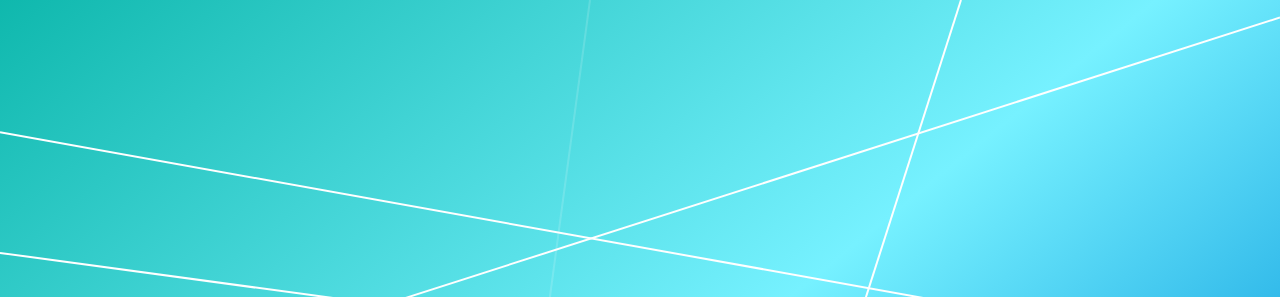
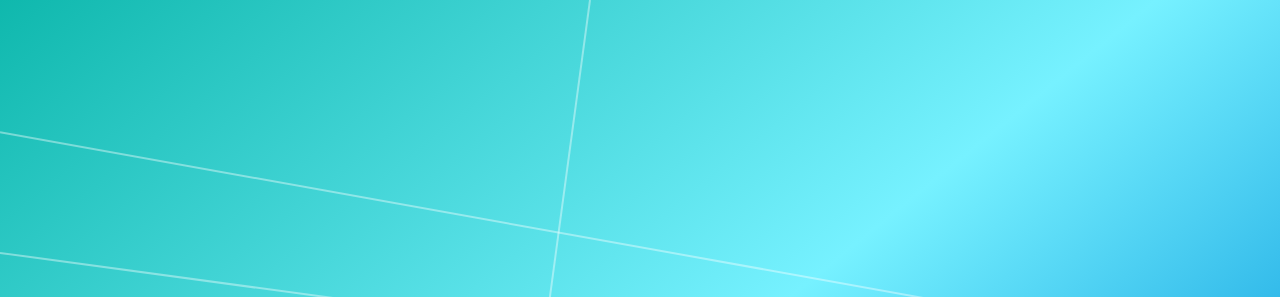
Before and after one commit to captainKeller/ckLine, a website: page examples.html in a window 1280 px wide. Shown: the top 297 px of the page. Drawn offline with nearby package versions, Linux system fonts and the light colour scheme.

Commit message:
no message

```diff
--- a/examples.html
+++ b/examples.html
@@ -19,6 +19,7 @@
         font-family: sans-serif;
         font-size: 18px;
         background: linear-gradient(141deg, #0fb8ad 0%, #76f1ff 51%, #2cb5e8 75%);
+        overflow: hidden;
     }
     #jnLine {
         width: 100%;
@@ -67,7 +68,9 @@
 <script>
     $('#jnLine').jnLine({
         leftRight: false,
-        strokeColor: '#fff',
+        strokeColor: 'rgba(255,255,255,0.4)',
+        interval: 800,
+        animateTime: 1600
     });
 </script>
 </body>
```
